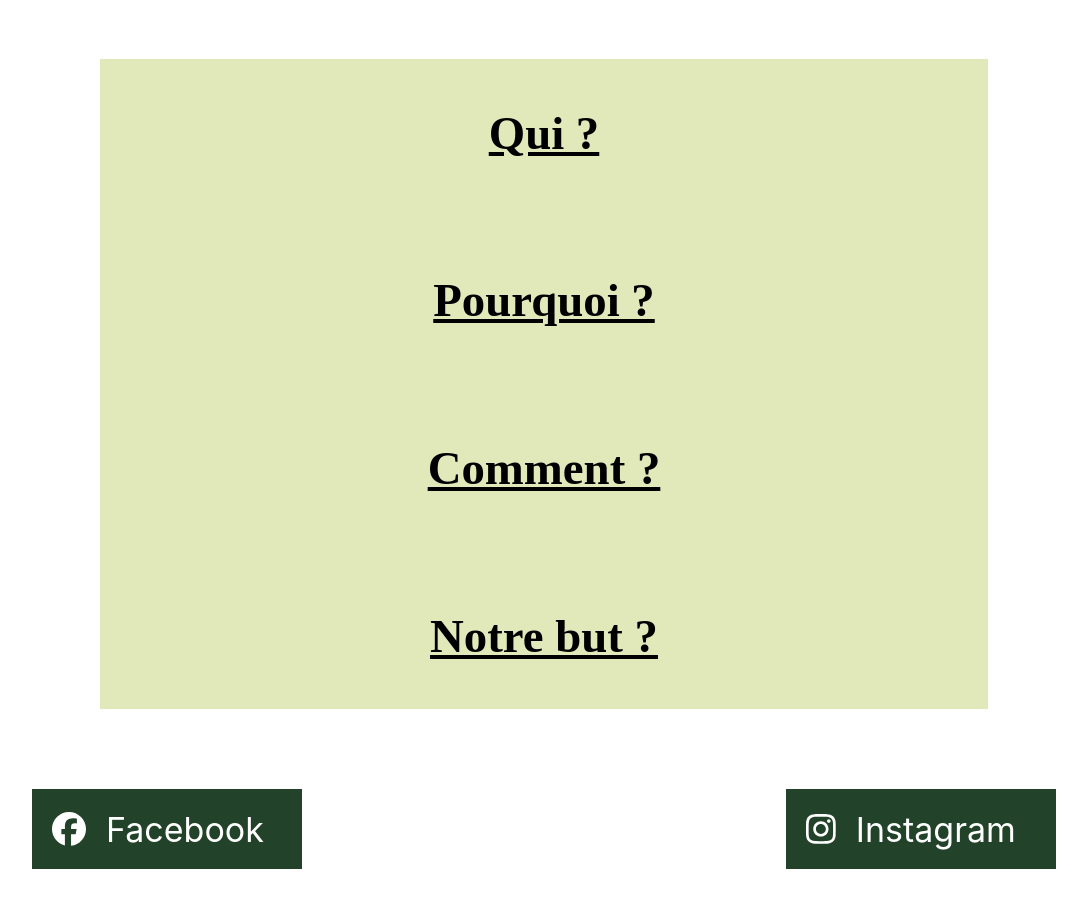
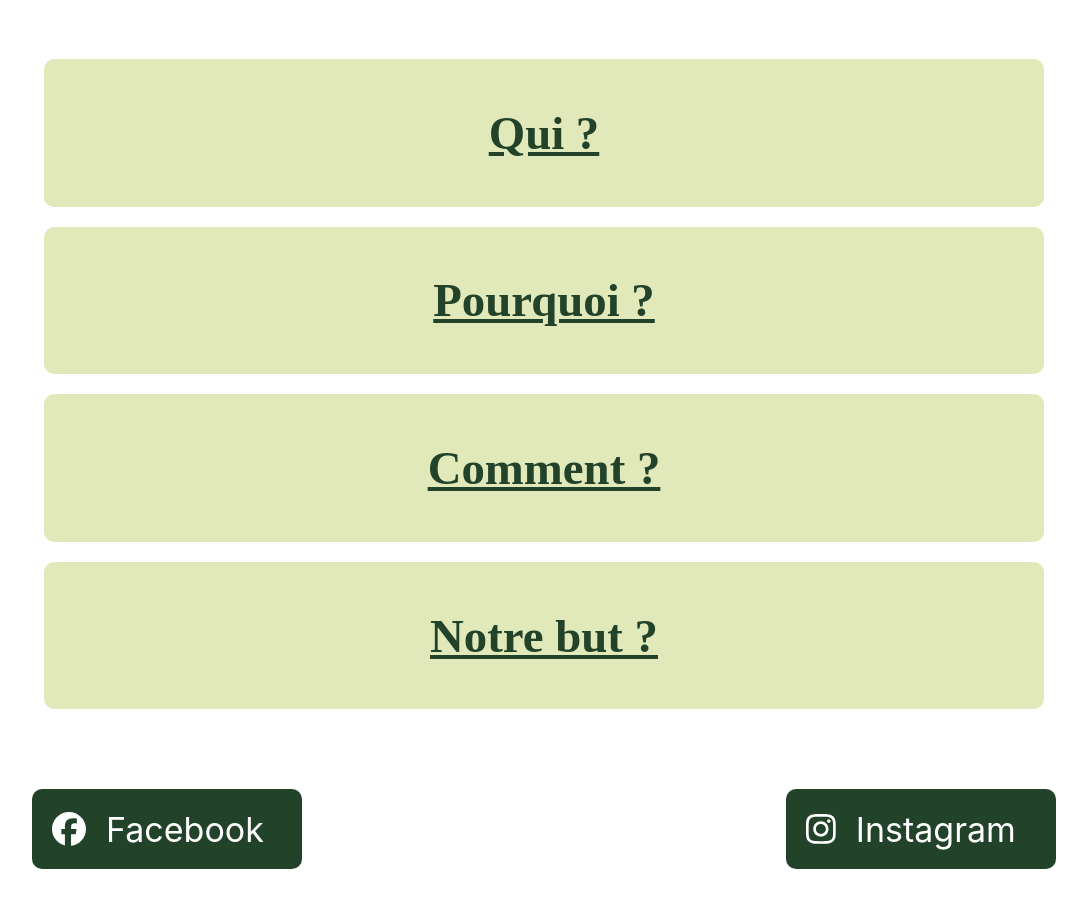
Before and after one commit to pierreolivierbruneau/savetheseeds-frontend, a Next.js app: page /about in a window 1280 px wide. Shown: the part 301-1208 px from the top of the page, without its empty margins (96-1183 px from the left). Built offline with nearby package versions, Linux system fonts and the light colour scheme.

Commit message:
About.css

```diff
--- a/styles/About.module.css
+++ b/styles/About.module.css
@@ -22,14 +22,15 @@
     justify-content: space-between;
     text-align: center;
     font-family: 'Baskerville';
-    font-size: 40px;
-    background-color: #E1E8BA;
     width: 888px;
 }
 
-.questions {
-    text-decoration: underline;
-    cursor: pointer;
+.paragraphs {
+    background-color: #E1E8BA;
+    color: #224229;
+    font-size: 40px;
+    width: 1000px;
+    border-radius: 10px;
 }
 
 @keyframes slideIn {
@@ -41,13 +42,20 @@
   }
 }
 
+.questions {
+    text-decoration: underline;
+    cursor: pointer;
+}
+
 .answers{
    overflow: hidden;
     animation-name: slideIn;
     max-height: 0;
   animation-duration: 1s;
   animation-fill-mode: forwards;
+  font-size: 32px;
 }
+
 .blankspace{
     height: 20px;
 }
@@ -69,7 +77,7 @@
     width: 270px;
     height: 80px;
     cursor: pointer;
-
+    border-radius: 10px;
 }
 
 .instagram{
@@ -81,7 +89,7 @@
     width: 270px;
     height: 80px;
     cursor: pointer;
-
+    border-radius: 10px;
 }
 
 .icons {
```
